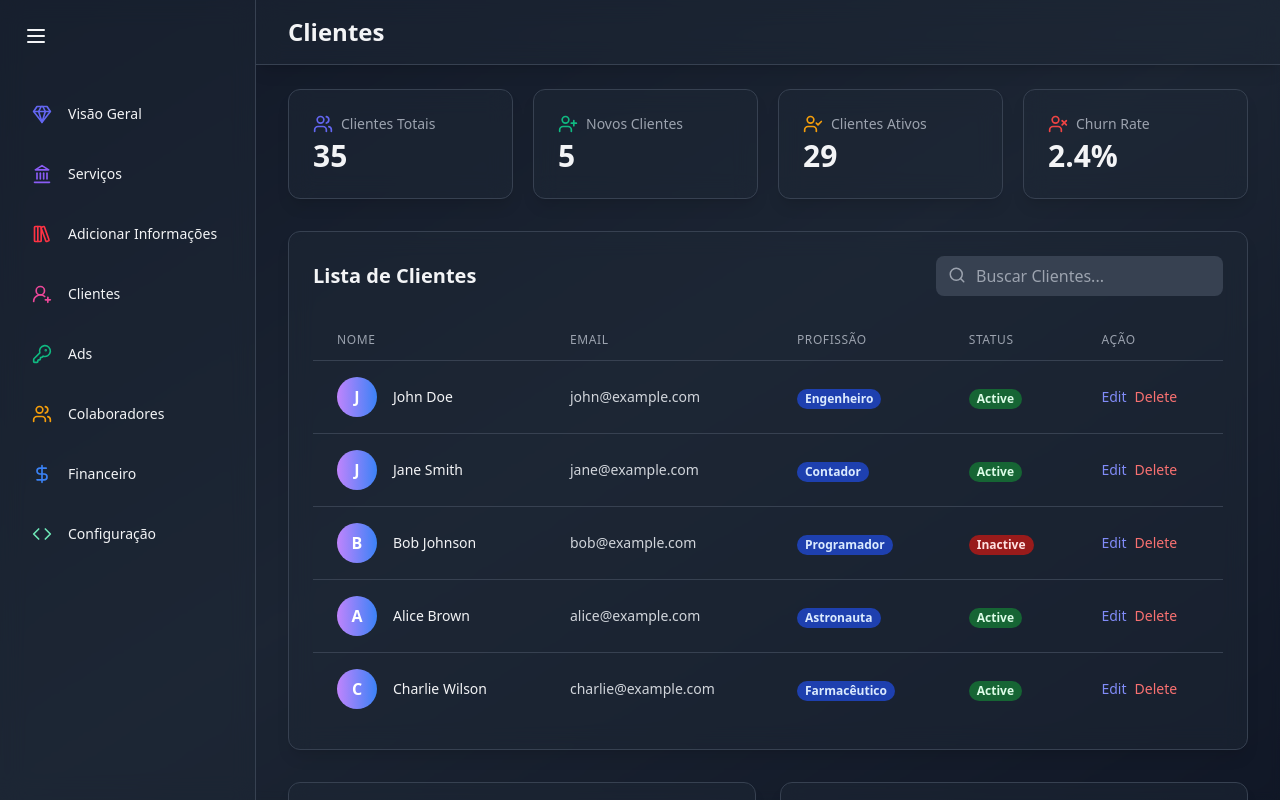
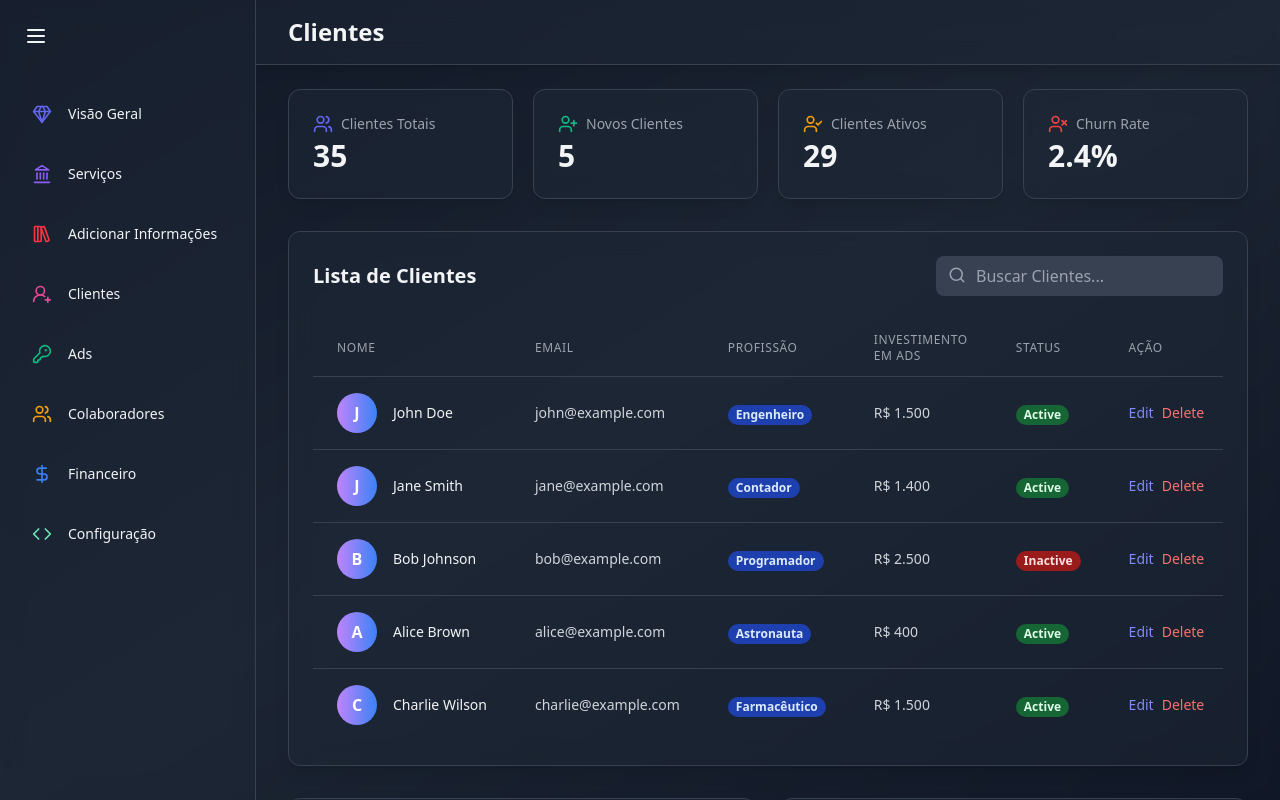
Before and after one commit to thepatroa/patroa, a React (Vite) app in the folder frontend/: page /clientes in a window 1280 px wide. Built offline with nearby package versions, Linux system fonts and the light colour scheme.

Commit message:
feat: 🦅 add ads value spend with each client

```diff
--- a/frontend/src/components/users/UsersTable.jsx
+++ b/frontend/src/components/users/UsersTable.jsx
@@ -3,11 +3,11 @@ import { motion } from "framer-motion";
 import { Search } from "lucide-react";
 
 const userData = [
-	{ id: 1, nome: "John Doe", email: "john@example.com", profissao: "Engenheiro", status: "Active" },
-	{ id: 2, nome: "Jane Smith", email: "jane@example.com", profissao: "Contador", status: "Active" },
-	{ id: 3, nome: "Bob Johnson", email: "bob@example.com", profissao: "Programador", status: "Inactive" },
-	{ id: 4, nome: "Alice Brown", email: "alice@example.com", profissao: "Astronauta", status: "Active" },
-	{ id: 5, nome: "Charlie Wilson", email: "charlie@example.com", profissao: "Farmacêutico", status: "Active" },
+	{ id: 1, nome: "John Doe", email: "john@example.com", profissao: "Engenheiro", ads: "R$ 1.500", status: "Active" },
+	{ id: 2, nome: "Jane Smith", email: "jane@example.com", profissao: "Contador", ads: "R$ 1.400", status: "Active" },
+	{ id: 3, nome: "Bob Johnson", email: "bob@example.com", profissao: "Programador", ads: "R$ 2.500", status: "Inactive" },
+	{ id: 4, nome: "Alice Brown", email: "alice@example.com", profissao: "Astronauta", ads: "R$ 400", status: "Active" },
+	{ id: 5, nome: "Charlie Wilson", email: "charlie@example.com", profissao: "Farmacêutico", ads: "R$ 1.500", status: "Active" },
 ];
 
 const UsersTable = () => {
@@ -58,6 +58,9 @@ const UsersTable = () => {
 								Profissão
 							</th>
 							<th className='px-6 py-3 text-left text-xs font-medium text-gray-400 uppercase tracking-wider'>
+								Investimento em Ads
+							</th>
+							<th className='px-6 py-3 text-left text-xs font-medium text-gray-400 uppercase tracking-wider'>
 								Status
 							</th>
 							<th className='px-6 py-3 text-left text-xs font-medium text-gray-400 uppercase tracking-wider'>
@@ -95,7 +98,9 @@ const UsersTable = () => {
 										{user.profissao}
 									</span>
 								</td>
-
+								<td className='px-6 py-4 whitespace-nowrap'>
+									<div className='text-sm text-gray-300'>{user.ads}</div>
+								</td>
 								<td className='px-6 py-4 whitespace-nowrap'>
 									<span
 										className={`px-2 inline-flex text-xs leading-5 font-semibold rounded-full ${
```
